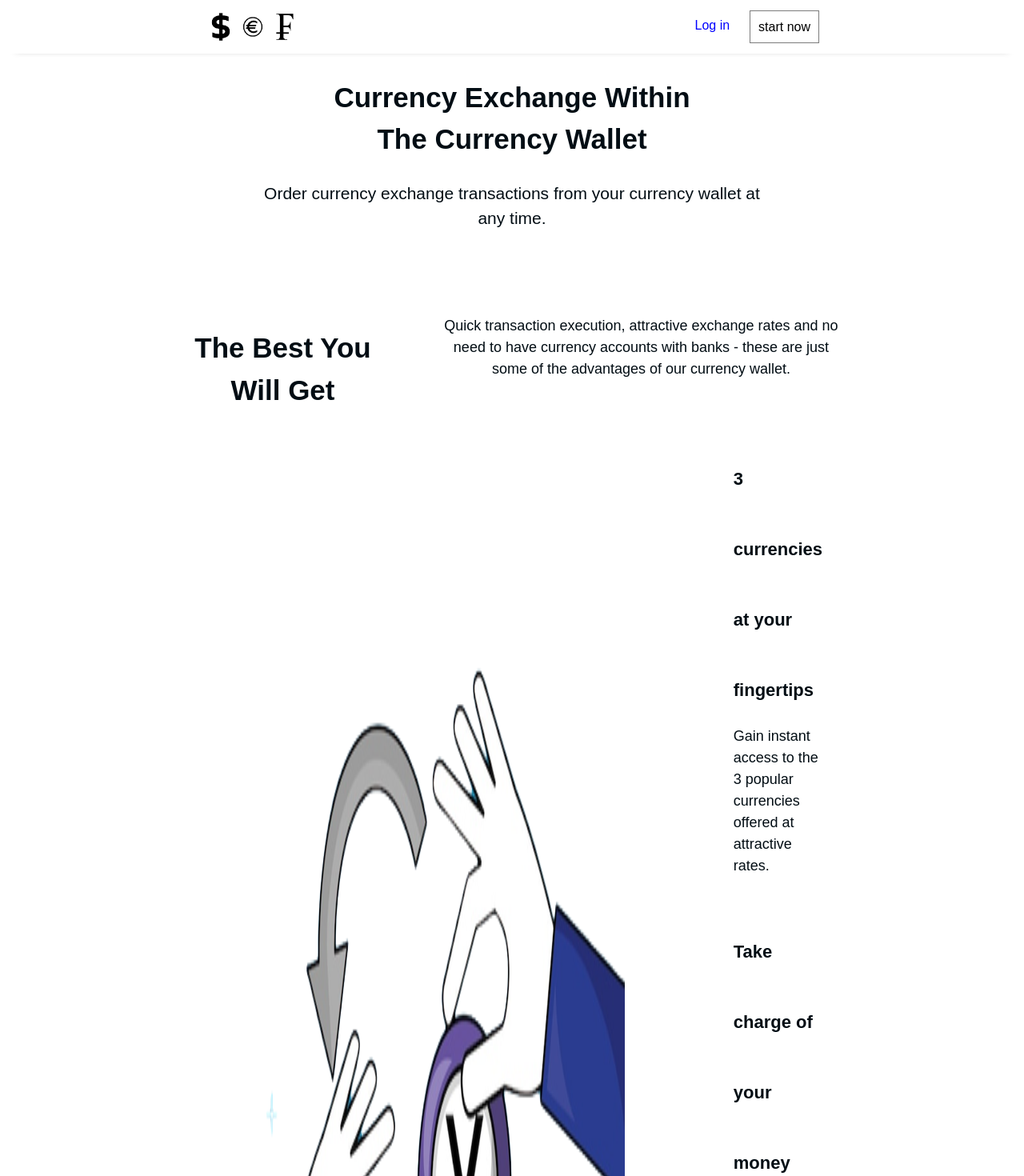
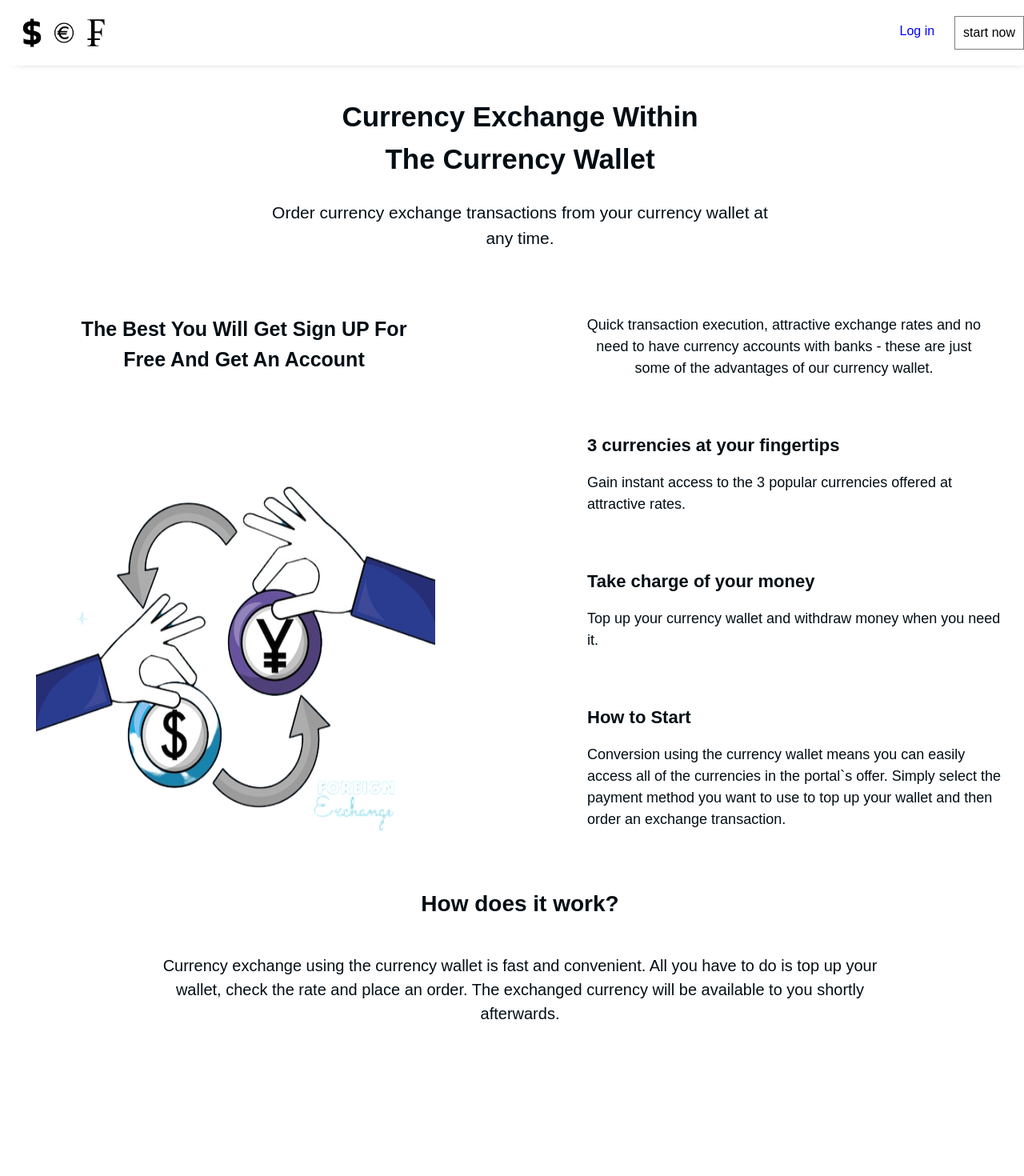
Before and after one commit to nsamedaisy/Currency-Exchange-App, a React (Create React App) app: page / in a window 1280 px wide. Shown: the top 1470 px of the page at 80% size. After the commit the page ends 1382 px from the top, so only its background shows below. Built offline with nearby package versions, Linux system fonts and the light colour scheme; no server answers.

Commit message:
modified home page

```diff
--- a/src/pages/Home/HomePage.css
+++ b/src/pages/Home/HomePage.css
@@ -1,11 +1,17 @@
+.container {
+  width: 1300px;
+  margin: auto;
+  /* background-color: lightblue; */
+}
+
 .nav {
   display: flex;
   justify-content: space-between;
   z-index: 102;
   position: fixed;
   top: 0;
-  padding: 1% 20%;
-  width: 100%;
+  padding: 20px;
+  width: 1300px;
   background-color: white;
   box-shadow: #00000073 0px 15px 10px -20px;
 }
@@ -34,7 +40,7 @@
 .headBtn:hover {
   box-shadow: inset 100px 0 0 0 #000000dc;
   color: white;
-  transition: color 0.2s ease-in-out, box-shadow 0.4s ease-in-out;
+  transition: color 0.1s ease-in-out, box-shadow 0.4s ease-in-out;
 }
 
 .log-in {
@@ -46,7 +52,7 @@
   padding-top: 70px;
   height: 100%;
   text-align: center;
-  margin: 2% 15%;
+  margin: 50px 20px;
 }
 
 .head1 {
@@ -72,33 +78,29 @@
 .wrapMe {
   display: flex;
   flex-direction: row;
-  margin: auto;
-  justify-content: space-between;
+  margin-bottom: 50px;
 }
 
 .h2 {
-  width: 250px;
-  margin: auto;
+  width: 450px;
   font-weight: bolder;
-  font-size: 35px;
+  font-size: 25px;
   text-align: center;
-  justify-content: center;
+  margin: 0 200px 0 60px;
 }
 
 .p2 {
   width: 500px;
-  margin: auto;
   font-size: 18px;
   text-align: center;
-  padding: 25px 0 80px;
 }
 
 .wrap-me {
   display: flex;
-  width: 80%;
+  width: 1210px;
   flex-direction: row;
   margin: auto;
-  gap: 19%;
+  gap: 190px;
 }
 
 .homeimage {
@@ -111,7 +113,7 @@
   font-weight: 600;
   font-size: 22px;
   text-align: left;
-  line-height: 4;
+  line-height: 3;
 }
 
 .p3 {
@@ -121,22 +123,19 @@
 }
 
 .h3 {
-  width: 40%;
+  width: 300px;
   margin: auto;
   font-weight: 600;
-  font-size: 26px;
+  font-size: 28px;
   text-align: center;
-  justify-content: center;
   padding-bottom: 20px;
 }
 
 .work {
   font-size: 20px;
-  width: 60%;
+  width: 900px;
   margin: auto;
-  font-weight: 500;
   text-align: center;
-  justify-content: center;
 }
 
 @media screen and (max-width: 770px) {
--- a/src/pages/Home/HomePage.jsx
+++ b/src/pages/Home/HomePage.jsx
@@ -24,7 +24,7 @@ export const Home = () => {
       : setShowPopUp(true);
   };
   return (
-    <div>
+    <div class="container">
       <div class="nav">
         <div class="logo-nav">
           <a class="navbar-logo" href="">
@@ -49,7 +49,7 @@ export const Home = () => {
           time.
         </p>
         <div class="wrapMe">
-          <h2 class="h2">The Best You Will Get</h2>
+          <h2 class="h2">The Best You Will Get Sign UP For Free And Get An Account</h2>
           <p class="p2">
             Quick transaction execution, attractive exchange rates and no need
             to have currency accounts with banks - these are just some of the
```
